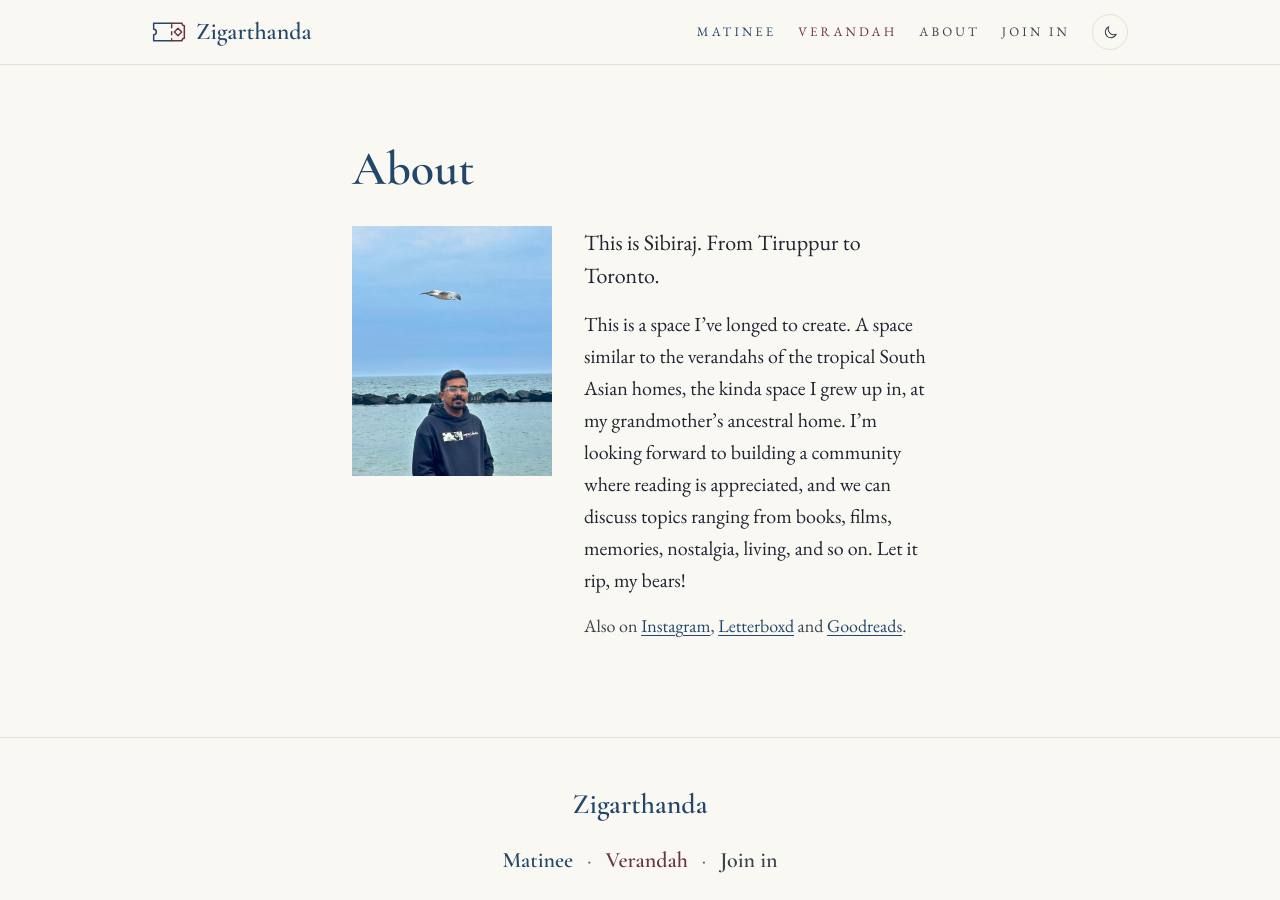
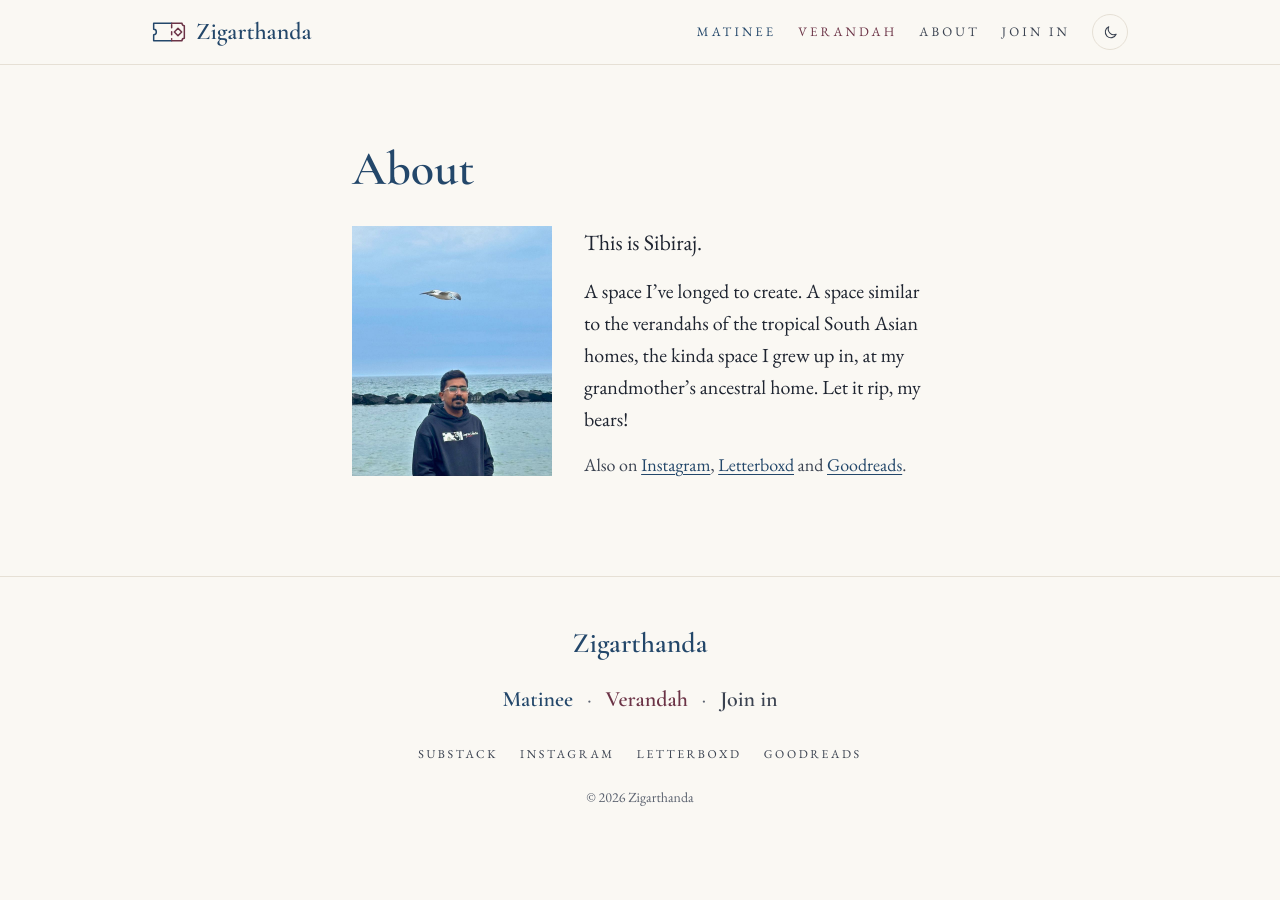
Before and after one commit to sibiusblack/zigarthanda, a Jekyll site: the page index.html, which Jekyll copies as it is, in a window 1280 px wide and 900 px high, scrolled down 2858 px. Built offline with Jekyll 4.4.1, drawn with Linux system fonts in a browser that asks for light colours.

Commit message:
Revise about section in index.html
Shortened the introduction and rephrased the second paragraph.

```diff
--- a/index.html
+++ b/index.html
@@ -159,8 +159,8 @@
       <div class="about">
         <figure class="portrait"><img src="assets/images/sibiraj.jpg" alt="Portrait of Sibiraj" loading="lazy" onerror="this.remove()"></figure>
         <div class="about-text">
-          <p>This is Sibiraj. From Tiruppur to Toronto.</p>
-          <p>This is a space I’ve longed to create. A space similar to the verandahs of the tropical South Asian homes, the kinda space I grew up in, at my grandmother’s ancestral home. I’m looking forward to building a community where reading is appreciated, and we can discuss topics ranging from books, films, memories, nostalgia, living, and so on. Let it rip, my bears!</p>
+          <p>This is Sibiraj.</p>
+          <p>A space I’ve longed to create. A space similar to the verandahs of the tropical South Asian homes, the kinda space I grew up in, at my grandmother’s ancestral home. Let it rip, my bears!</p>
           <p class="elsewhere">
             Also on
             <a href="https://www.instagram.com/zigarthanda">Instagram</a>,
```
